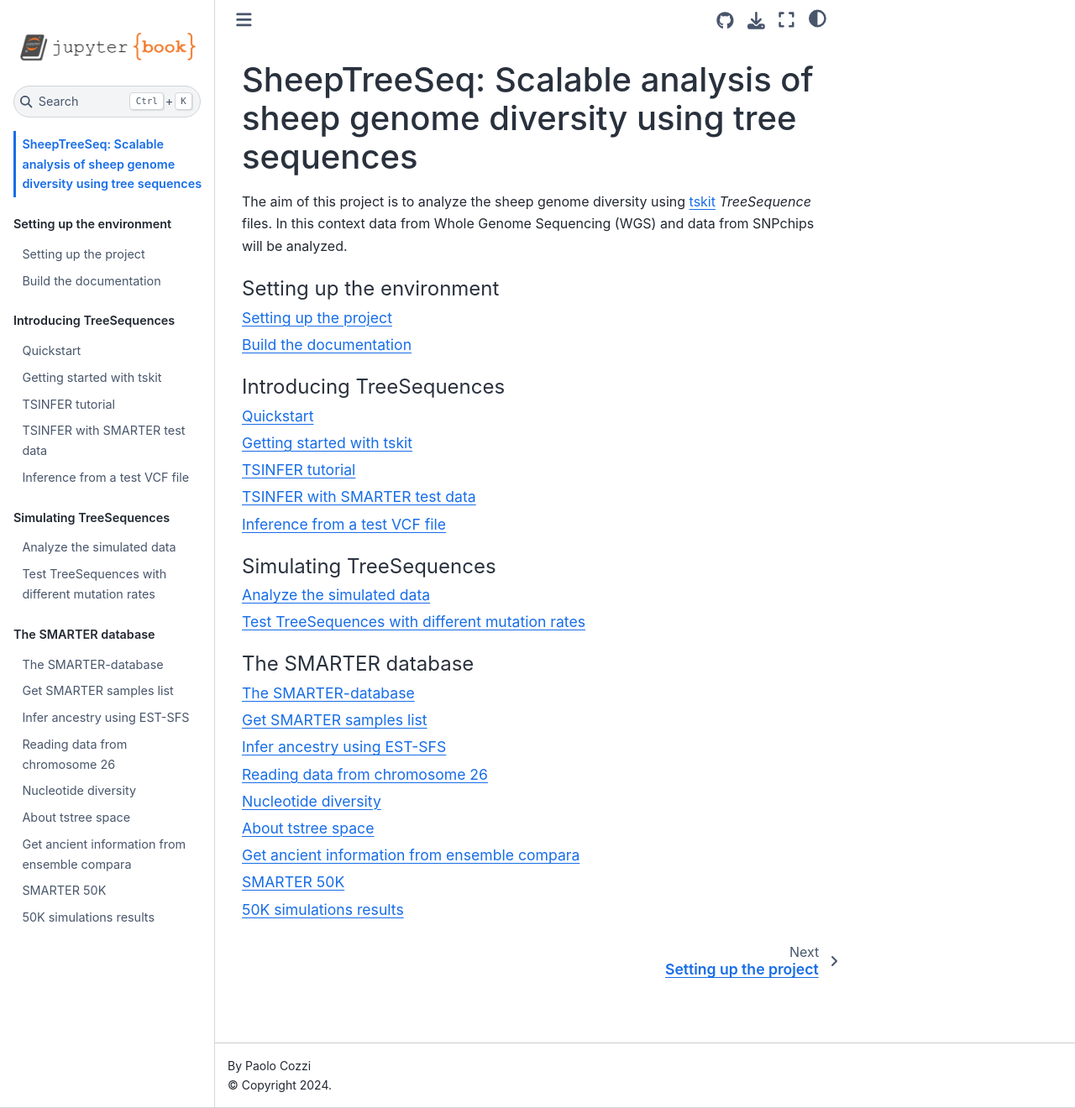
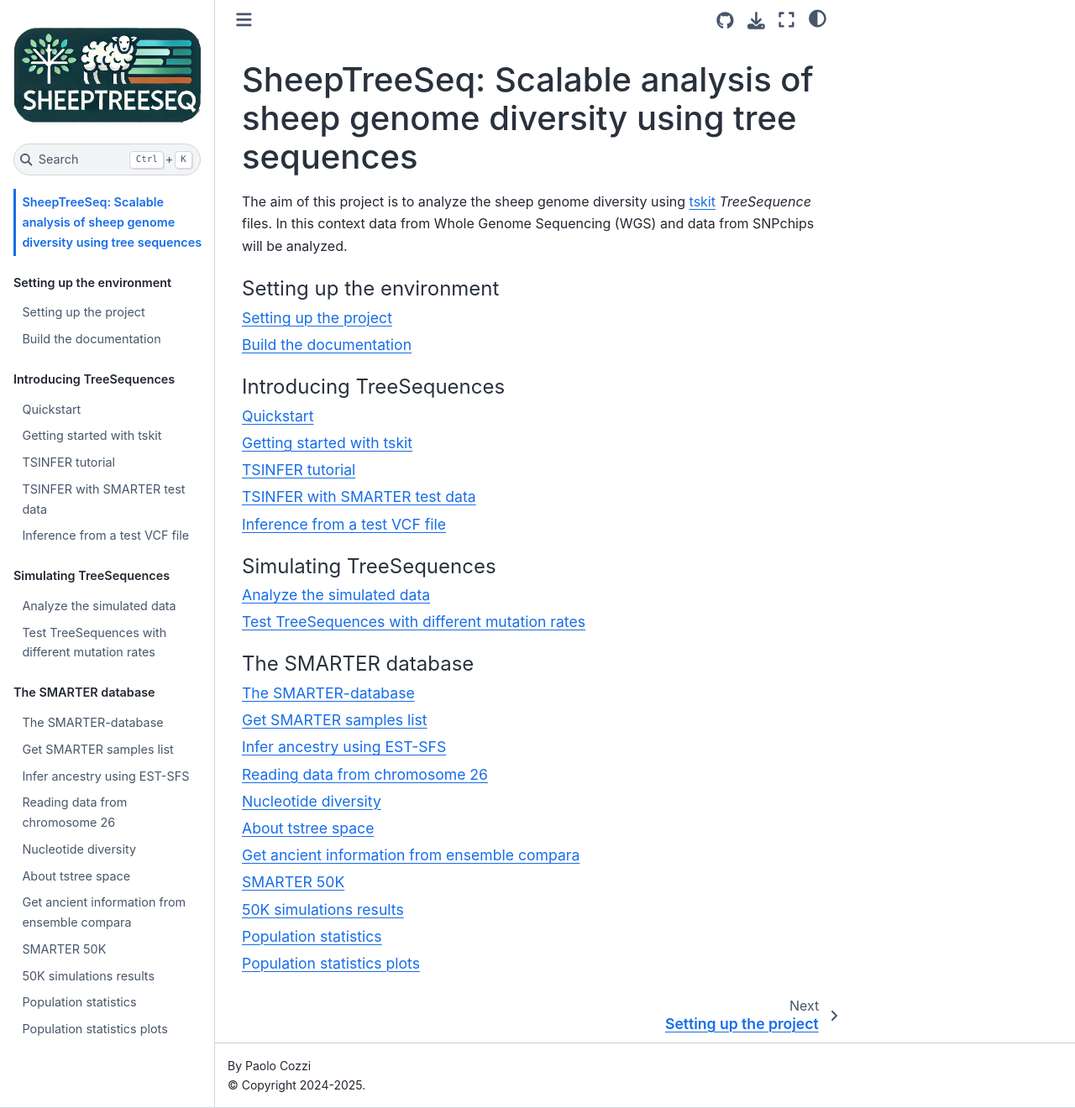
Before and after one commit to bunop/TSKITetude, a Jupyter Book: the page built from docs/intro.md, in a window 1280 px wide and 1320 px high. Shown: the whole window at 84% size. Built offline with Jupyter Book 1.0.4 settings and Sphinx 7.4.7 and the Sphinx Book theme 1.1.4, drawn with Linux system fonts in a browser that asks for light colours.

Commit message:
:recycle: minor fixes

```diff
--- a/docs/_config.yml
+++ b/docs/_config.yml
@@ -4,7 +4,7 @@
 title: SheepTreeSeq
 author: Paolo Cozzi
 logo: logo.png
-copyright: "2024"
+copyright: "2024-2025"
 
 # Cache the notebook execution
 # See https://jupyterbook.org/content/execute.html
--- a/docs/_toc.yml
+++ b/docs/_toc.yml
@@ -33,3 +33,5 @@ parts:
       - file: notebooks/10-ensembl-compara
       - file: notebooks/09-smarter_50k
       - file: notebooks/11-smarter_50K_results
+      - file: notebooks/12-population-statistics
+      - file: notebooks/13-population-statistic_plots
```
Also changed, not shown: docs/logo.png, docs/notebooks/08-test_sample-vcf.ipynb, docs/notebooks/13-population-statistic_plots.ipynb, 1 other file.
